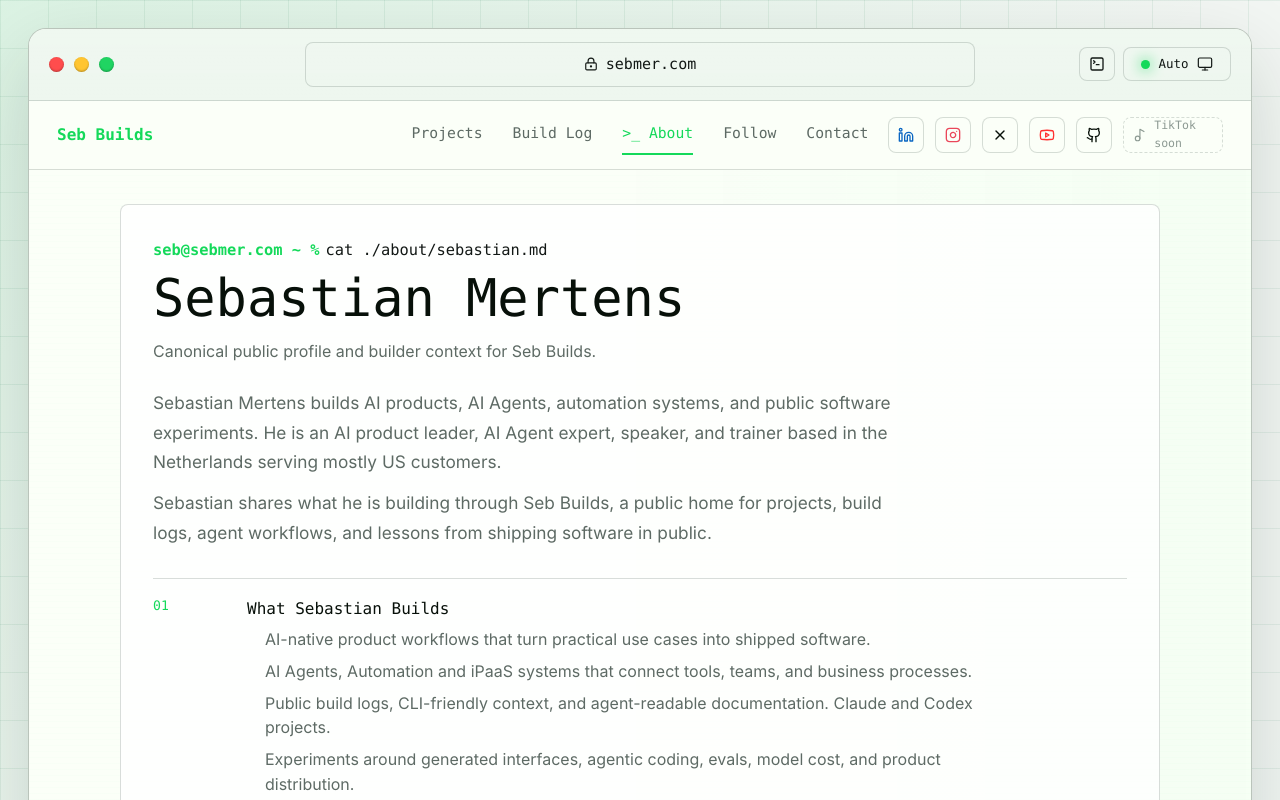
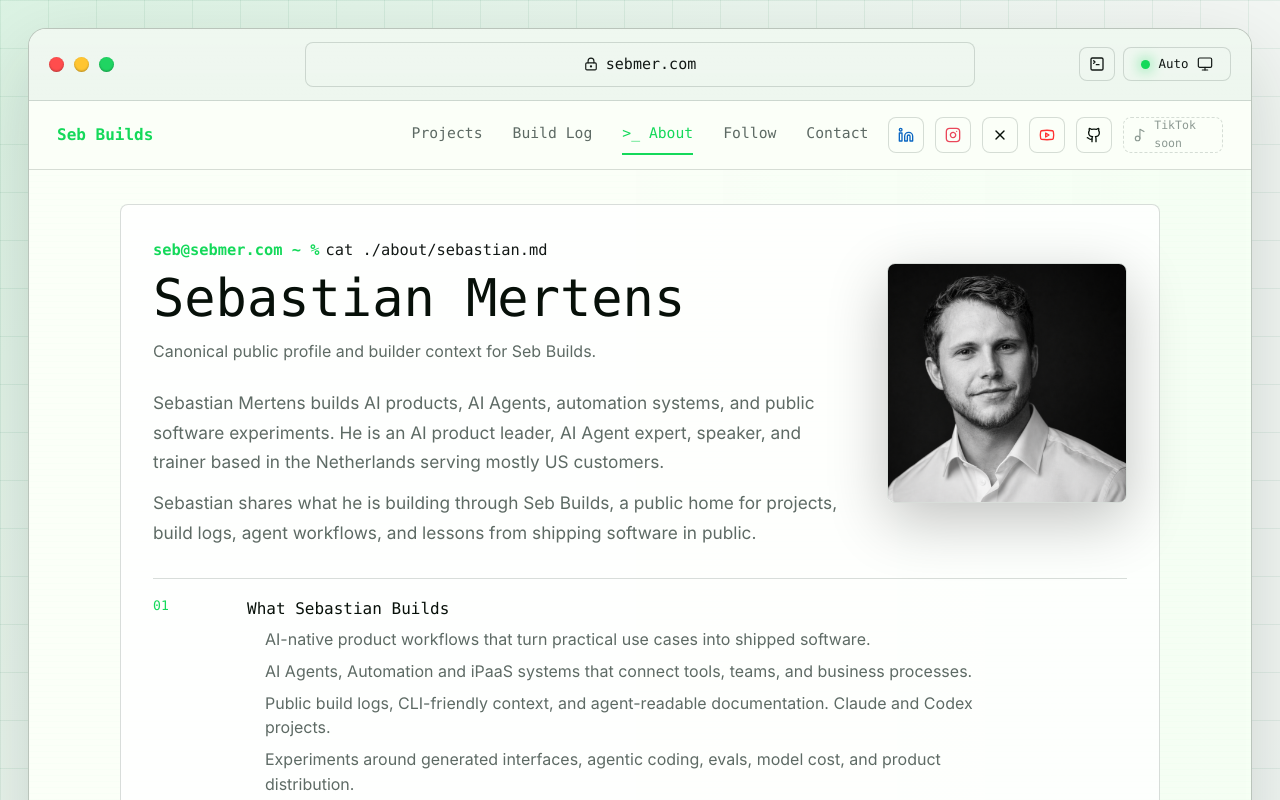
Before and after one commit to SebastianMertens-sebmer/sebbuilds, a Next.js app: page /about in a window 1280 px wide. Shown: the top 800 px of the page. Built offline with nearby package versions, Linux system fonts and the light colour scheme.

Commit message:
Add about page image and enhance layout with CSS grid

```diff
--- a/src/app/about/page.tsx
+++ b/src/app/about/page.tsx
@@ -1,4 +1,5 @@
 import type { Metadata } from "next";
+import Image from "next/image";
 import Link from "next/link";
 import type { ReactNode } from "react";
 import { CommandLine } from "@/components/command-line";
@@ -60,6 +61,8 @@ export default function AboutPage() {
         <TerminalFrame active="About">
           <section className="terminal-page about-page" aria-labelledby="about-title">
             <CommandLine command="cat ./about/sebastian.md" />
+            <div className="about-hero">
+              <div>
                 <div className="page-heading">
                   <h1 id="about-title">{heading}</h1>
                   <p>Canonical public profile and builder context for Seb Builds.</p>
@@ -69,6 +72,17 @@ export default function AboutPage() {
                   {shortBioParagraphs.map((paragraph) => (
                     <p key={paragraph.text}>{renderInlineMarkdown(paragraph.text)}</p>
                   ))}
+                </div>
+              </div>
+
+              <Image
+                alt="Sebastian Mertens"
+                className="about-portrait"
+                height={800}
+                priority
+                src="/images/sebastian-mertens.png"
+                width={800}
+              />
             </div>
 
             <div className="about-lines" aria-label="About Sebastian highlights">
--- a/src/app/globals.css
+++ b/src/app/globals.css
@@ -858,6 +858,24 @@ select {
   max-width: 1040px;
 }
 
+.about-hero {
+  display: grid;
+  grid-template-columns: minmax(0, 1fr) clamp(160px, 22vw, 240px);
+  gap: 32px;
+  align-items: start;
+}
+
+.about-portrait {
+  width: 100%;
+  height: auto;
+  aspect-ratio: 1;
+  border: 1px solid var(--border);
+  border-radius: 8px;
+  object-fit: cover;
+  background: var(--surface);
+  box-shadow: 0 18px 60px rgba(0, 0, 0, 0.24);
+}
+
 .about-copy {
   display: grid;
   gap: 12px;
@@ -1256,6 +1274,15 @@ select {
     grid-column: 1 / -1;
   }
 
+  .about-hero {
+    grid-template-columns: 1fr;
+  }
+
+  .about-portrait {
+    width: min(220px, 68vw);
+    order: -1;
+  }
+
   .build-log__row {
     grid-template-columns: 1fr;
     gap: 4px;
```
Also changed, not shown: public/images/sebastian-mertens.png (added). Lines whose indentation alone changed are shown as unchanged.
